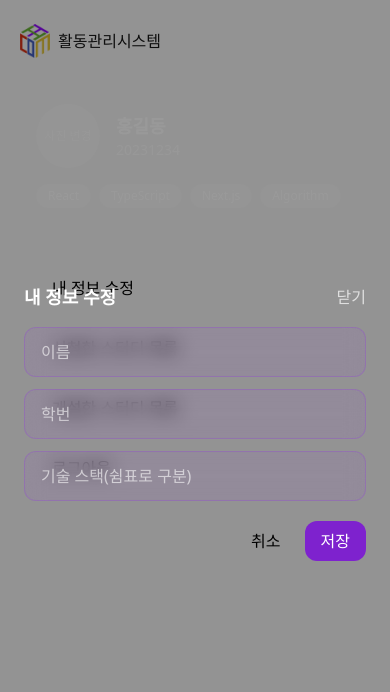
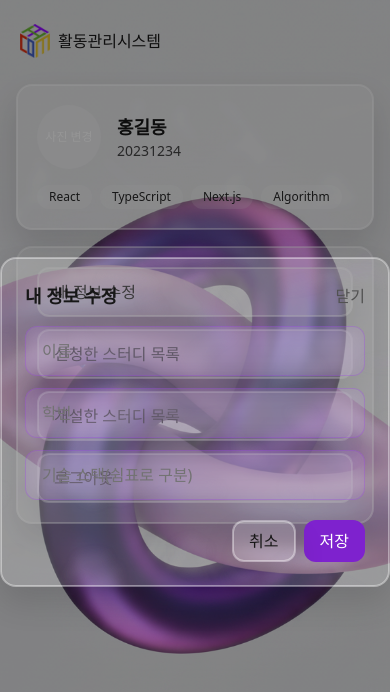
Before and after one commit to skku-comit/cams-frontend, a Next.js app: page /profile in a window 390 px wide. Both pictures are taken after a click on the button "내 정보 수정". Shown: the top 692 px of the page. Built offline with nearby package versions, Linux system fonts and the light colour scheme; a web font is replaced by a local one.

Commit message:
mobile design 1

```diff
--- a/src/app/books/page.tsx
+++ b/src/app/books/page.tsx
@@ -2,13 +2,13 @@ import Link from "next/link";
 
 export default function BooksPage() {
   return (
-    <div className="min-h-dvh px-4 py-6 sm:px-6 md:px-8">
+    <div className="min-h-dvh px-4 py-6 sm:px-6 md:px-8 max-w-md mx-auto">
       <div className="flex items-center gap-3 mb-4">
         <input
           placeholder="도서 검색"
-          className="glass-input focus-ring-primary w-full rounded-xl px-4 py-3 text-white placeholder-white/60"
+          className="glass-input focus-ring-primary w-full rounded-xl px-4 py-3 text-gray-900 placeholder-gray-500"
         />
-        <button className="glass-card hover:shadow-[0_0_0_2px_rgba(138,43,226,0.5)] active:scale-[0.98] rounded-xl px-4 py-3 text-white">
+        <button className="glass-card hover:shadow-[0_0_0_2px_rgba(138,43,226,0.5)] active:scale-[0.98] rounded-xl px-4 py-3 text-gray-900">
           필터
         </button>
       </div>
@@ -18,10 +18,10 @@ export default function BooksPage() {
           <Link key={idx} href="#" className="glass-card rounded-2xl p-4 active:scale-[0.98] transition border">
             <div className="flex items-center justify-between">
               <div>
-                <div className="text-white font-semibold">클린 코드</div>
-                <div className="text-white/70 text-sm">저자: 로버트 C. 마틴 • 재고: {5 + (idx % 3)}</div>
+                <div className="text-gray-900 font-semibold">클린 코드</div>
+                <div className="text-gray-600 text-sm">저자: 로버트 C. 마틴 • 재고: {5 + (idx % 3)}</div>
               </div>
-              <span className="text-white/70">→</span>
+              <span className="text-gray-500">→</span>
             </div>
           </Link>
         ))}
--- a/src/app/globals.css
+++ b/src/app/globals.css
@@ -43,6 +43,17 @@ body {
 @utility glass-button {
   background-color: rgb(126 34 206); /* purple-700 */
   color: white;
+}
+
+/* Reusable glass/liquid-glass card utility */
+@utility glass-card {
+  background-color: rgb(255 255 255 / 0.18);
+  border: 1px solid rgb(255 255 255 / 0.22);
+  box-shadow: 0 16px 32px rgb(0 0 0 / 0.12), 0 0 0 1px rgb(255 255 255 / 0.4) inset;
+  backdrop-filter: url(#frosted) brightness(1.9) blur(4px);
+  -webkit-backdrop-filter: url(#frosted);
+  padding: 20px;
+  border-radius: 1rem;
 }
 
 /* Segmented control option (radio button visual) */
--- a/src/app/layout.tsx
+++ b/src/app/layout.tsx
@@ -1,6 +1,7 @@
 import type { Metadata } from "next";
 import HeaderBar from "@/components/HeaderBar";
 import "./globals.css";
+import Image from "next/image";
 
 export const metadata: Metadata = {
   title: "코밋 활동관리시스템",
@@ -17,6 +18,23 @@ export default function RootLayout({
   return (
     <html lang="ko">
       <body className="antialiased h-dvh suppress-hydration-warnings">
+        {/* Hidden SVG filter for frosted/liquid glass effect */}
+        <svg style={{ position: "absolute", width: 0, height: 0 }} aria-hidden>
+          <filter id="frosted" primitiveUnits="objectBoundingBox">
+            {/* Slight blur of backdrop content */}
+            <feGaussianBlur in="SourceGraphic" stdDeviation="0.8" result="blur" />
+            {/* Procedural noise for liquid displacement */}
+            <feTurbulence type="fractalNoise" baseFrequency="0.01 0.015" numOctaves={2} seed={2} result="noise" />
+            {/* Displace the blurred backdrop with noise to simulate liquid glass */}
+            <feDisplacementMap in="blur" in2="noise" scale={8} xChannelSelector="R" yChannelSelector="G" />
+          </filter>
+        </svg>
+        {/* Mobile-only background image filling the page */}
+        <div className="absolute inset-0 pointer-events-none bg-[#d9d9db]">
+          <div className="relative w-full h-full max-w-105 z-0 mx-auto">
+            <Image src="/bg1.png" alt="bg" fill className="object-cover" />
+          </div>
+        </div>
         <header className="relative">
           <HeaderBar />
         </header>
--- a/src/app/page.tsx
+++ b/src/app/page.tsx
@@ -7,7 +7,7 @@ export default async function Home() {
   const cookieStore = await cookies();
   const isLoggedIn = cookieStore.get("cams_auth")?.value === "1";
   return (
-    <div className="min-h-dvh px-4 py-6 sm:px-6 md:px-8">
+    <div className="px-4 py-6 sm:px-6 md:px-8">
       <div className="grid grid-cols-1 gap-4 max-w-3xl mx-auto">
         {/* My Study first */}
         <DashboardCardLink
--- a/src/app/profile/page.tsx
+++ b/src/app/profile/page.tsx
@@ -17,13 +17,13 @@ export default function ProfilePage() {
               </button>
             </div>
             <div>
-              <div className="text-white text-lg font-semibold">홍길동</div>
-              <div className="text-white/70 text-sm">20231234</div>
+              <div className="text-neutral-900 text-lg font-semibold">홍길동</div>
+              <div className="text-neutral-700 text-sm">20231234</div>
             </div>
           </div>
           <div className="mt-4 flex flex-wrap gap-2">
             {["React", "TypeScript", "Next.js", "Algorithm"].map((tag) => (
-              <span key={tag} className="rounded-full bg-white/15 text-white text-xs px-3 py-1">
+              <span key={tag} className="rounded-full bg-white/15 text-neutral-800 text-xs px-3 py-1">
                 {tag}
               </span>
             ))}
@@ -35,17 +35,17 @@ export default function ProfilePage() {
           <div className="grid gap-3">
             <button
               onClick={() => setOpen(true)}
-              className="glass-card rounded-xl px-4 py-3 text-left hover:shadow-[0_0_0_2px_rgba(255,255,255,0.2)]"
+              className="glass-card rounded-xl px-4 py-3 text-left text-neutral-900 hover:shadow-[0_0_0_2px_rgba(255,255,255,0.2)]"
             >
               내 정보 수정
             </button>
-            <button className="glass-card rounded-xl px-4 py-3 text-left hover:shadow-[0_0_0_2px_rgba(255,255,255,0.2)]">
+            <button className="glass-card rounded-xl px-4 py-3 text-left text-neutral-900 hover:shadow-[0_0_0_2px_rgba(255,255,255,0.2)]">
               신청한 스터디 목록
             </button>
-            <button className="glass-card rounded-xl px-4 py-3 text-left hover:shadow-[0_0_0_2px_rgba(255,255,255,0.2)]">
+            <button className="glass-card rounded-xl px-4 py-3 text-left text-neutral-900 hover:shadow-[0_0_0_2px_rgba(255,255,255,0.2)]">
               개설한 스터디 목록
             </button>
-            <button className="glass-card rounded-xl px-4 py-3 text-left hover:shadow-[0_0_0_2px_rgba(255,255,255,0.2)]">
+            <button className="glass-card rounded-xl px-4 py-3 text-left text-neutral-900 hover:shadow-[0_0_0_2px_rgba(255,255,255,0.2)]">
               로그아웃
             </button>
           </div>
@@ -57,26 +57,26 @@ export default function ProfilePage() {
         <div className="fixed inset-0 z-50 grid place-items-center bg-black/40">
           <div className="glass-card w-full max-w-lg rounded-2xl p-6">
             <div className="flex items-center justify-between mb-4">
-              <h3 className="text-white text-lg font-semibold">내 정보 수정</h3>
-              <button onClick={() => setOpen(false)} className="text-white/70 hover:text-white">
+              <h3 className="text-neutral-900 text-lg font-semibold">내 정보 수정</h3>
+              <button onClick={() => setOpen(false)} className="text-neutral-600 hover:text-neutral-800">
                 닫기
               </button>
             </div>
             <div className="grid gap-3">
               <input
                 placeholder="이름"
-                className="glass-input focus-ring-primary rounded-xl px-4 py-3 text-white placeholder-white/60"
+                className="glass-input focus-ring-primary rounded-xl px-4 py-3 text-neutral-900 placeholder-neutral-500"
               />
               <input
                 placeholder="학번"
-                className="glass-input focus-ring-primary rounded-xl px-4 py-3 text-white placeholder-white/60"
+                className="glass-input focus-ring-primary rounded-xl px-4 py-3 text-neutral-900 placeholder-neutral-500"
               />
               <input
                 placeholder="기술 스택(쉼표로 구분)"
-                className="glass-input focus-ring-primary rounded-xl px-4 py-3 text-white placeholder-white/60"
+                className="glass-input focus-ring-primary rounded-xl px-4 py-3 text-neutral-900 placeholder-neutral-500"
               />
               <div className="flex justify-end gap-2 mt-2">
-                <button onClick={() => setOpen(false)} className="glass-card rounded-xl px-4 py-2">
+                <button onClick={() => setOpen(false)} className="glass-card rounded-xl px-4 py-2 text-neutral-900">
                   취소
                 </button>
                 <button className="glass-button rounded-xl px-4 py-2">저장</button>
--- a/src/app/studies/page.tsx
+++ b/src/app/studies/page.tsx
@@ -2,13 +2,13 @@ import Link from "next/link";
 
 export default function StudiesPage() {
   return (
-    <div className="min-h-dvh px-4 py-6 sm:px-6 md:px-8">
+    <div className="min-h-dvh px-4 py-6 sm:px-6 md:px-8 max-w-md mx-auto">
       <div className="flex items-center gap-3 mb-4">
         <input
           placeholder="스터디 검색"
-          className="glass-input focus-ring-primary w-full rounded-xl px-4 py-3 text-white placeholder-white/60"
+          className="glass-input focus-ring-primary w-full rounded-xl px-4 py-3 text-gray-900 placeholder-gray-500"
         />
-        <button className="glass-card hover:shadow-[0_0_0_2px_rgba(138,43,226,0.5)] active:scale-[0.98] rounded-xl px-4 py-3 text-white">
+        <button className="glass-card hover:shadow-[0_0_0_2px_rgba(138,43,226,0.5)] active:scale-[0.98] rounded-xl px-4 py-3 text-gray-900">
           필터
         </button>
       </div>
@@ -18,10 +18,10 @@ export default function StudiesPage() {
           <Link key={idx} href="#" className="glass-card rounded-2xl p-4 active:scale-[0.98] transition border">
             <div className="flex items-center justify-between">
               <div>
-                <div className="text-white font-semibold">알고리즘 스터디 {idx + 1}</div>
-                <div className="text-white/70 text-sm">인원 6 / 8 • 매주 화·목</div>
+                <div className="text-gray-900 font-semibold">알고리즘 스터디 {idx + 1}</div>
+                <div className="text-gray-600 text-sm">인원 6 / 8 • 매주 화·목</div>
               </div>
-              <span className="text-white/70">→</span>
+              <span className="text-gray-500">→</span>
             </div>
           </Link>
         ))}
--- a/src/components/DashboardCardLink.tsx
+++ b/src/components/DashboardCardLink.tsx
@@ -13,7 +13,7 @@ export default function DashboardCardLink({ href, title, description, heightClas
   return (
     <Link
       href={href}
-      className={`rounded-2xl p-5 active:scale-[0.98] transition transform duration-150 border hover:shadow-[0_0_0_2px_rgba(138,43,226,0.5)] ${computedHeightClass}`}
+      className={`glass-card active:scale-[0.98] transition transform duration-150 border ${computedHeightClass}`}
     >
       <div className="flex items-center justify-between">
         <span className="text-neutral-900 text-lg">{title}</span>
```
Also changed, not shown: cams/package.json (deleted, +0 -8 lines), src/app/(auth)/login/page.tsx (+9 -9 lines), src/app/my-study/page.tsx (+9 -9 lines), public/bg1.png (added), 1 other file (tests, documents, lock files or other folders).
